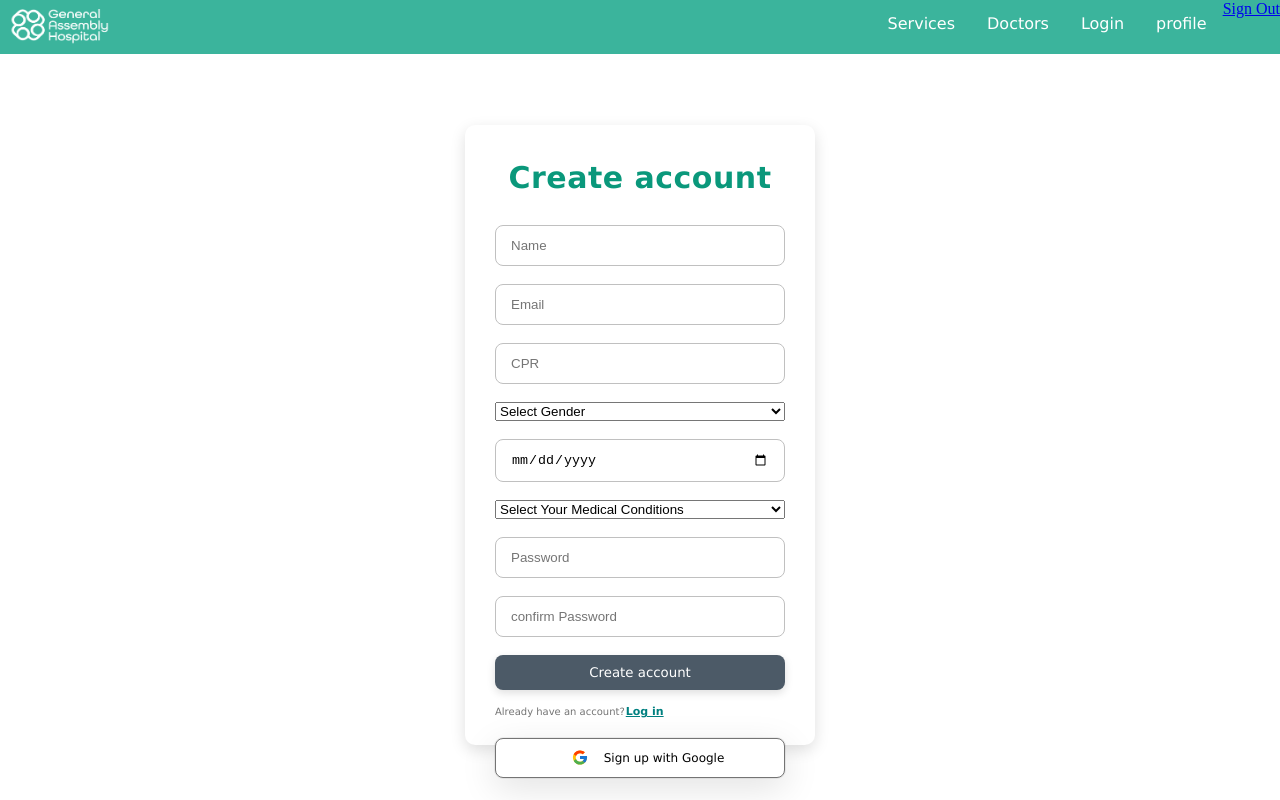
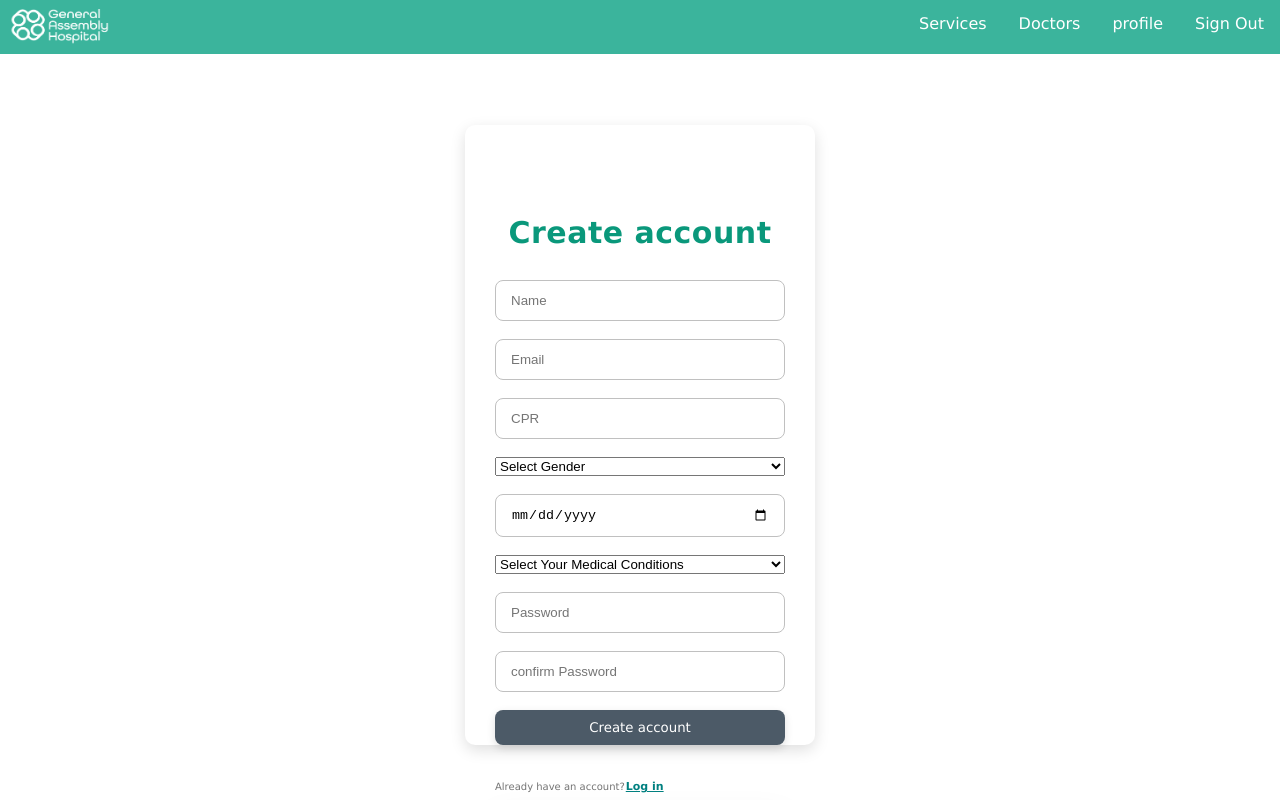
Before and after one commit to TasneemAlhelli/hospital-platform, a React (Vite) app: page /register in a window 1280 px wide. Shown: the top 800 px of the page. Built offline with nearby package versions, Linux system fonts and the light colour scheme.

Commit message:
edit Nav for user and nonuser

```diff
--- a/src/App2.css
+++ b/src/App2.css
@@ -39,7 +39,7 @@
 .title {
   text-align: center;
   font-family: 'Lucida Sans', sans-serif;
-  margin: -45px 0 30px 0;
+  margin: 10px 0 30px 0;
   font-size: 30px;
   font-weight: 800;
   letter-spacing: 0.5px;
@@ -98,7 +98,7 @@
 }
 
 .sign-up-label {
-  margin: -20px 0 0 0;
+  margin: 0;
   font-size: 10px;
   color: #747474;
   font-family: 'Lucida Sans', sans-serif;
--- a/src/components/Nav.jsx
+++ b/src/components/Nav.jsx
@@ -1,16 +1,41 @@
 import { Link } from 'react-router-dom'
 
-const Home = ({ user, handleLogOut }) => {
-  return (
-    <header>
-      <div>
-        <ul>
-          <Link to="/">
-            <div className="logoPosition">
-              <img className="logo" src="/image/Logo-10.png" />
-            </div>
+const Nav = ({ user, handleLogOut }) => {
+  let options
+  if (user) {
+    options = (
+      <div className="pstn">
+        <Link
+          to="/services"
+          style={{ color: 'inherit', textDecoration: 'inherit' }}
+        >
+          <li>Services</li>
+        </Link>
+        <Link
+          to="/doctors"
+          style={{ color: 'inherit', textDecoration: 'inherit' }}
+        >
+          <li>Doctors</li>
         </Link>
 
+        <Link
+          to="/profile"
+          style={{ color: 'inherit', textDecoration: 'inherit' }}
+        >
+          <li>profile</li>
+        </Link>
+
+        <Link
+          onClick={handleLogOut}
+          to="/"
+          style={{ color: 'inherit', textDecoration: 'inherit' }}
+        >
+          <li>Sign Out</li>
+        </Link>
+      </div>
+    )
+  } else {
+    options = (
       <div className="pstn">
         <Link
           to="/services"
@@ -31,22 +56,24 @@ const Home = ({ user, handleLogOut }) => {
         >
           <li>Login</li>
         </Link>
-
-            <Link
-              to="/profile"
-              style={{ color: 'inherit', textDecoration: 'inherit' }}
-            >
-              <li>profile</li>
+      </div>
+    )
+  }
+  return (
+    <header>
+      <div>
+        <ul>
+          <Link to="/">
+            <div className="logoPosition">
+              <img className="logo" src="/image/Logo-10.png" />
+            </div>
           </Link>
 
-            <Link className="Link" onClick={handleLogOut} to="/">
-              Sign Out
-            </Link>
-          </div>
+          {options}
         </ul>
       </div>
     </header>
   )
 }
 
-export default Home
+export default Nav
--- a/src/pages/Register.jsx
+++ b/src/pages/Register.jsx
@@ -1,8 +1,10 @@
 import { useState } from 'react'
 import { RegisterUser } from '../services/auth'
-import e from 'cors'
+import { useNavigate } from 'react-router-dom'
 
 const Register = () => {
+  let navigate = useNavigate()
+
   const initialState = {
     name: '',
     email: '',
@@ -25,15 +27,17 @@ const Register = () => {
   const handleChange = (event) => {
     setFormValues({ ...formValues, [event.target.id]: event.target.value })
   }
-  const handelChange = async (event) => {
+  const handelSubmit = async (event) => {
+    console.log(formValues)
     event.preventDefault()
     await RegisterUser(formValues)
+    navigate('/')
   }
   return (
     <div className="signUpSection">
       <div className="signUp-form-container">
         <p className="title">Create account</p>
-        <form className="form">
+        <form className="form" onSubmit={handelSubmit}>
           <input
             type="text"
             className="input"
@@ -95,7 +99,6 @@ const Register = () => {
             id="password"
             onChange={handleChange}
             value={formValues.password}
-
           />
           <input
             type="password"
@@ -104,7 +107,6 @@ const Register = () => {
             id="confirmPassword"
             onChange={handleChange}
             value={formValues.confirmPassword}
-
           />
           <button className="form-btn" type="submit">
             Create account
--- a/src/services/auth.js
+++ b/src/services/auth.js
@@ -2,7 +2,7 @@ import Client from './api'
 
 export const RegisterUser = async (data) => {
   try {
-    const res = await Client.post('/ath/register', data)
+    const res = await Client.post('/auth/register', data)
   } catch (error) {
     console.log(error)
   }
```
Lines whose indentation alone changed are shown as unchanged.
